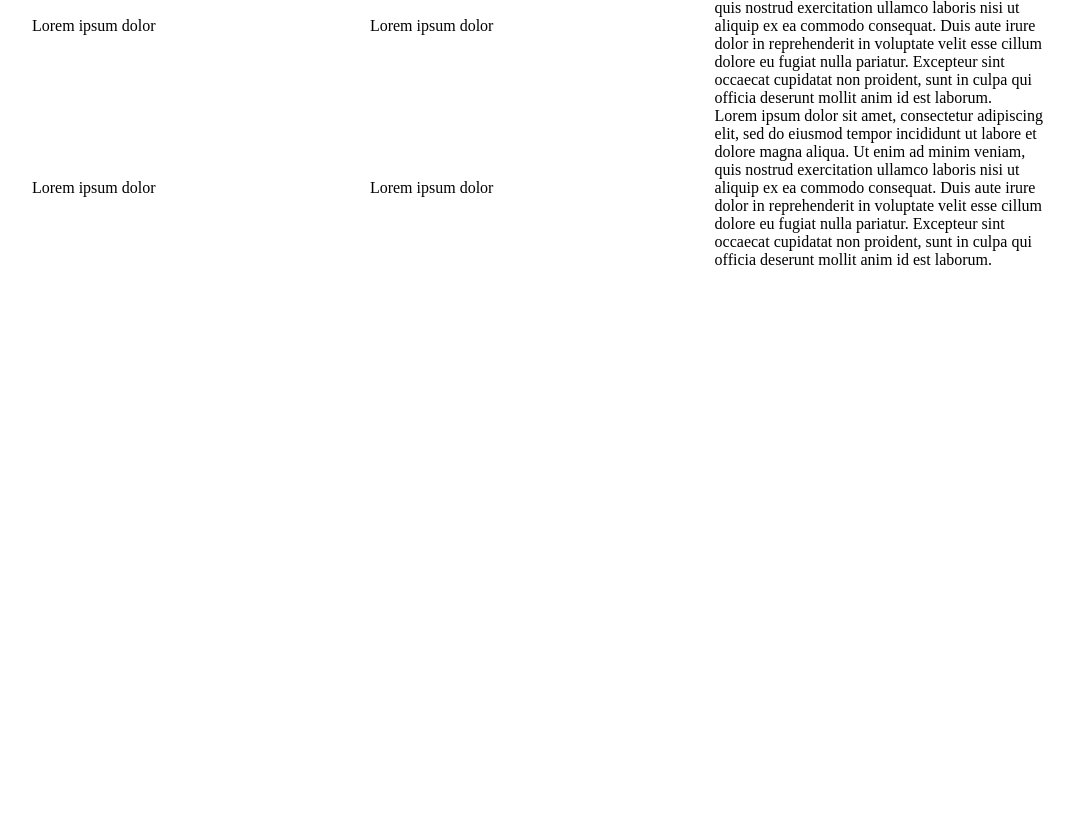
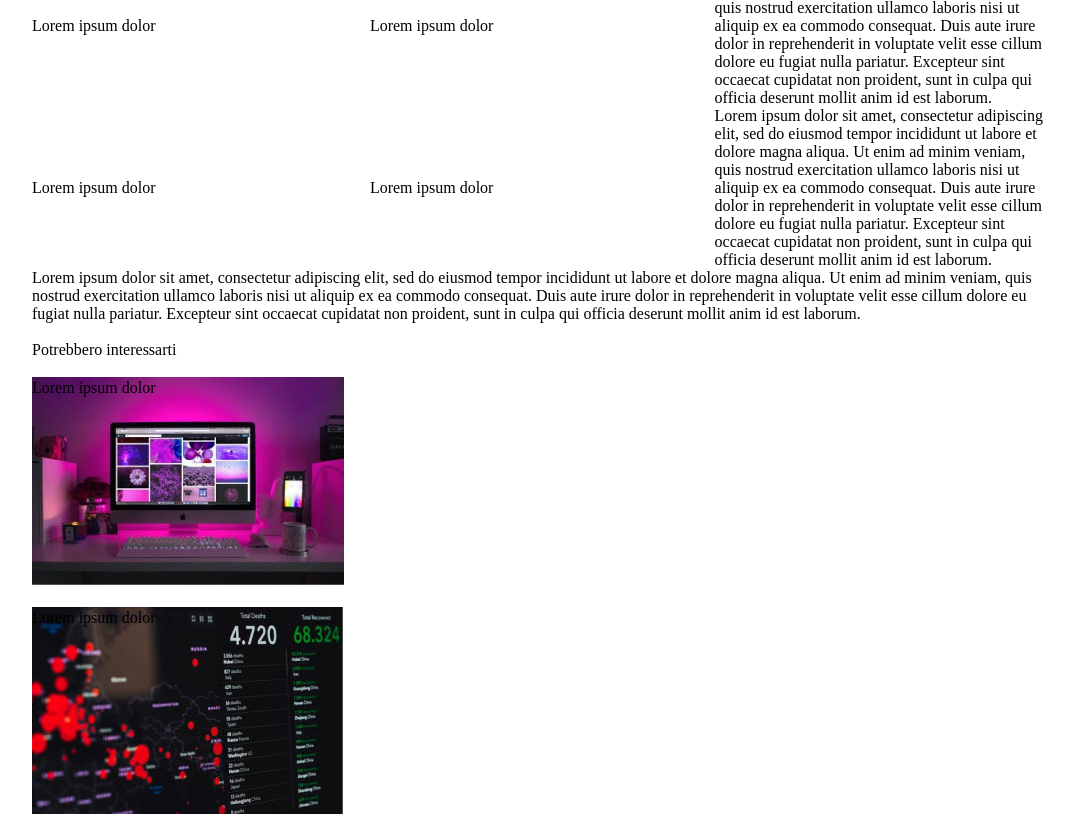
Before and after one commit to IulianBotnari/html-css-booleaner, a plain HTML site: page index.html in a window 1280 px wide. Shown: the part 1600-2418 px from the top of the page, without its empty margins (96-1170 px from the left). Before the commit the page ends 1869 px from the top, so only its background shows below. Drawn offline with Linux system fonts and the light colour scheme.

Commit message:
first version

```diff
--- a/css/style.css
+++ b/css/style.css
@@ -102,3 +102,8 @@ main {
     position: relative;
     left: 66.66%;
 }
+
+.descrizionefooter{
+    position: relative;
+    top: 20px;
+}
--- a/index.html
+++ b/index.html
@@ -90,6 +90,21 @@
             </div>
         </div>
 
+        <p>Lorem ipsum dolor sit amet, consectetur adipiscing elit, sed do eiusmod tempor incididunt ut labore et dolore magna aliqua. Ut enim ad minim veniam, quis nostrud exercitation ullamco laboris nisi ut aliquip ex ea commodo consequat. Duis aute irure dolor in reprehenderit in voluptate velit esse cillum dolore eu fugiat nulla pariatur. Excepteur sint occaecat cupidatat non proident, sunt in culpa qui officia deserunt mollit anim id est laborum.</p>
+        <br>
+        <div>Potrebbero interessarti</div>
+
+        <div class="immaginefooter"><div class="descrizionefooter">Lorem ipsum dolor</div>
+                <img src="./img/monitor.jpg" alt="Monitor">
+        </div>
+
+
+        <div class="immaginefooter"><div class="descrizionefooter">Lorem ipsum dolor</div>
+                <img src="./img/graph.jpg" alt="Grafico">
+        </div>
+
+
+
     </main>
 
 </body>
```
